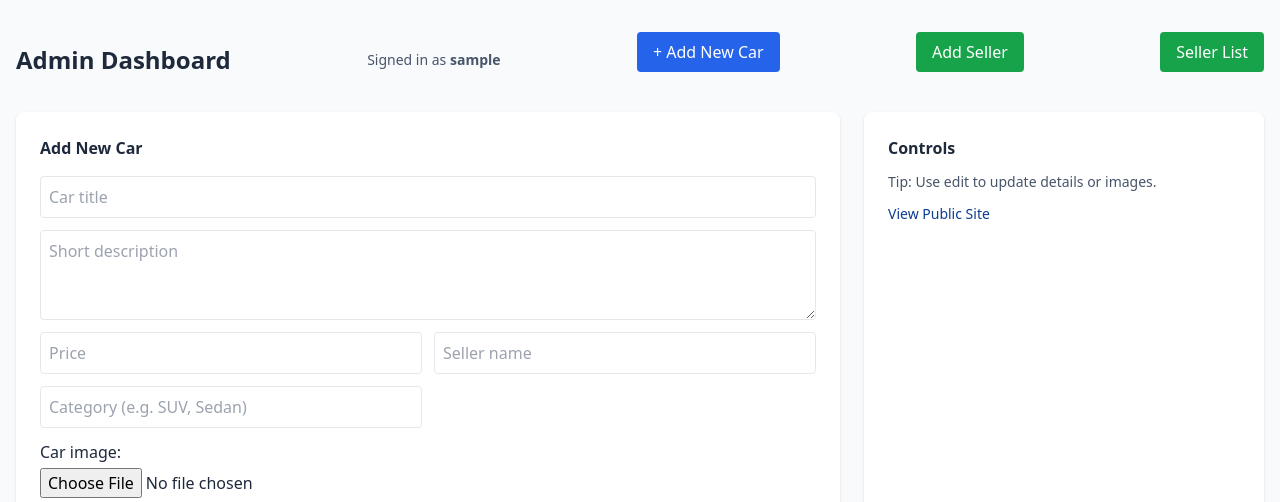
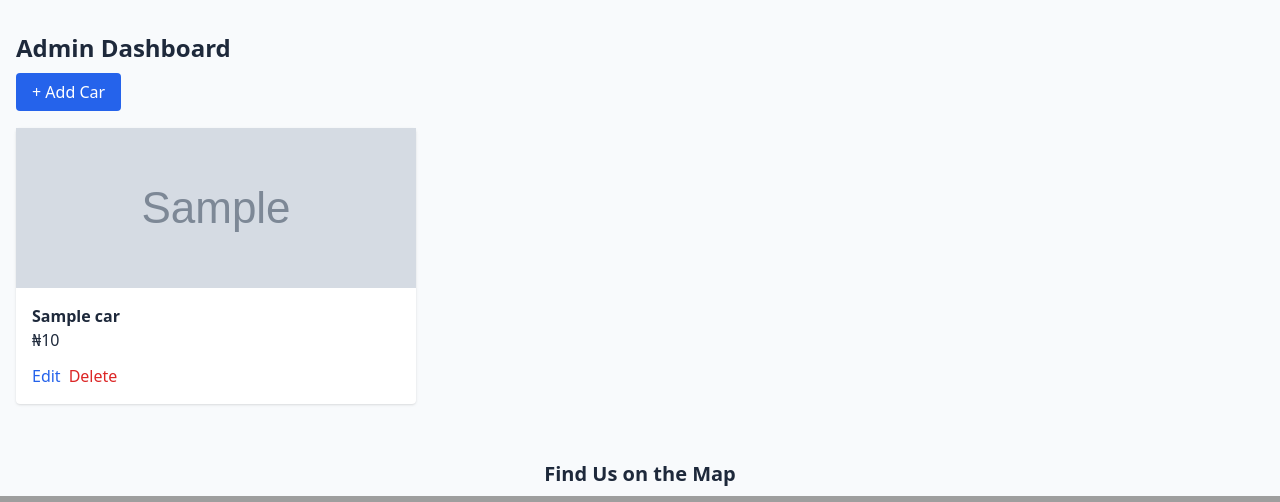
Before and after one commit to Tiamiyu-Shams/stellarmotors, a Flask app: template templates/admin.html in a window 1280 px wide. Shown: the part 80-582 px from the top of the page. Run offline with Flask 3, Linux system fonts and the light colour scheme; the template is opened without the code that fills it: most values are stand-ins (such as "Sample title", 1, 10 or a date in 2020); grey boxes marked "Sample" are stand-in pictures; parts of the project's set-up code (start-up, migrations or seed data) failed here and were passed over; some libraries are stand-ins or nearby versions; grey boxes are pictures that could not be loaded.

Commit message:
Update admin.html

```diff
--- a/templates/admin.html
+++ b/templates/admin.html
@@ -1,108 +1,29 @@
 {% extends "base.html" %}
-{% block title %}Admin — Stellar Motors{% endblock %}
+{% block title %}Admin Dashboard{% endblock %}
 
 {% block content %}
-<div class="flex items-center justify-between gap-4 mb-6">
-  <h2 class="text-2xl font-bold">Admin Dashboard</h2>
-  <div class="text-sm text-slate-600">Signed in as <strong>{{ username }}</strong></div>
-  <a href="{{ url_for('admin.add_car_page') }}"
-    class="inline-block bg-blue-600 text-white px-4 py-2 rounded hover:bg-blue-700 mb-4">
-    + Add New Car
-  </a>
-  <a href="{{ url_for('admin.add_seller') }}"
-   class="inline-block bg-green-600 text-white px-4 py-2 rounded mb-4">
-   Add Seller
-</a>
-<a href="{{ url_for('admin.sellers') }}"
-   class="inline-block bg-green-600 text-white px-4 py-2 rounded mb-4">
-   Seller List
-</a>
+<h2 class="text-2xl font-bold mb-4">Admin Dashboard</h2>
 
+<a href="{{ url_for('admin.add_car_page') }}"
+   class="bg-blue-600 text-white px-4 py-2 rounded">+ Add Car</a>
 
-</div>
+<div class="grid grid-cols-1 md:grid-cols-3 gap-6 mt-6">
+{% for car in cars %}
+  <div class="bg-white shadow rounded">
+    <img src="{{ car.main_image }}" class="h-40 w-full object-cover">
+    <div class="p-4">
+      <h3 class="font-semibold">{{ car.title }}</h3>
+      <p>₦{{ "{:,.0f}".format(car.price) }}</p>
 
-<!-- Add car form (left) and stats/controls (right) -->
-<div class="grid grid-cols-1 lg:grid-cols-3 gap-6 mb-8">
-  <div class="lg:col-span-2 bg-white p-6 rounded-lg shadow">
-    <h3 class="font-semibold mb-4">Add New Car</h3>
-    <form method="POST" action="{{ url_for('admin.add_car') }}" enctype="multipart/form-data"
-      class="grid grid-cols-1 md:grid-cols-2 gap-3">
-      <input name="title" placeholder="Car title" class="p-2 border rounded col-span-2" required>
-      <textarea name="description" placeholder="Short description" class="p-2 border rounded col-span-2"
-        rows="3"></textarea>
-      <input name="price" type="number" step="0.01" placeholder="Price" class="p-2 border rounded">
-      <input name="seller_name" placeholder="Seller name" class="p-2 border rounded">
-      <input name="category" placeholder="Category (e.g. SUV, Sedan)" class="p-2 border rounded">
-      <label class="col-span-2">
-        Car image:
-        <input type="file" name="image" accept="image/*" onchange="previewImage(event,'carPreview')"
-          class="w-full mt-1">
-      </label>
-      <img id="carPreview" src="/static/images/default_car.jpg"
-        class="h-36 w-full object-cover rounded col-span-2 border mt-1">
-      <label class="col-span-2">
-        Seller photo:
-        <input type="file" name="seller_photo" accept="image/*" onchange="previewImage(event,'sellerPreview')"
-          class="w-full mt-1">
-      </label>
-      <img id="sellerPreview" src="/static/images/default_seller.jpg"
-        class="h-20 w-20 object-cover rounded-full border mt-1">
-      <div class="col-span-2">
-        <button class="bg-primary-900 text-white px-4 py-2 rounded mt-3">Add Car</button>
-      </div>
-    </form>
-  </div>
-
-  <aside class="bg-white p-6 rounded-lg shadow">
-    <h3 class="font-semibold mb-3">Controls</h3>
-    <p class="text-sm text-slate-600">Tip: Use edit to update details or images.</p>
-    <a href="{{ url_for('main.index') }}" class="inline-block mt-3 text-sm text-primary-900 hover:underline">View Public
-      Site</a>
-  </aside>
-</div>
-
-<!-- Cards grid -->
-<section class="grid grid-cols-1 sm:grid-cols-2 lg:grid-cols-3 gap-6">
-  {% for car in cars %}
-  <div class="bg-white rounded-lg shadow overflow-hidden">
-    <img src="{{ car['image'] }}" alt="" class="w-full h-44 object-cover">
-    <div class="p-4">
-      <div class="flex justify-between items-start gap-3">
-        <div>
-          <h4 class="font-semibold">{{ car['title'] }}</h4>
-          <p class="text-sm text-slate-600 mt-1">{{ car['description']|truncate(80) }}</p>
-          <div class="mt-2 text-primary-900 font-bold">&#x20A6;{{ '%.2f'|format(car['price']) }}</div>
-        </div>
-        <div class="flex flex-col items-end gap-2">
-          <a href="{{ url_for('admin.edit_car', car_id=car['id']) }}"
-            class="inline-flex items-center gap-2 text-sm bg-sky-50 text-sky-700 px-3 py-1 rounded">
-            <!-- edit icon -->
-            <svg class="w-4 h-4" fill="none" stroke="currentColor" viewBox="0 0 24 24">
-              <path stroke-width="2" stroke-linecap="round" stroke-linejoin="round"
-                d="M15.232 5.232l3.536 3.536M4 20h4l10-10-4-4L4 16v4z" />
-            </svg>
-            Edit
-          </a>
-          <a href="{{ url_for('admin.delete_car', car_id=car['id']) }}" onclick="return confirm('Delete this car?');"
-            class="inline-flex items-center gap-2 text-sm bg-rose-50 text-rose-700 px-3 py-1 rounded">
-            <!-- delete icon -->
-            <svg class="w-4 h-4" fill="none" stroke="currentColor" viewBox="0 0 24 24">
-              <path stroke-width="2" stroke-linecap="round" stroke-linejoin="round"
-                d="M19 7L5 7M10 11v6M14 11v6M9 7l1-3h4l1 3" />
-            </svg>
-            Delete
-          </a>
-        </div>
-      </div>
-
-      <div class="mt-3 flex items-center gap-3">
-        <img src="{{ car['seller_photo'] }}" alt="{{ car['seller_name'] }}"
-          class="w-10 h-10 rounded-full object-cover border">
-        <div class="text-sm text-slate-700">{{ car['seller_name'] }}</div>
+      <div class="flex gap-2 mt-3">
+        <a href="{{ url_for('admin.edit_car', car_id=car.id) }}"
+           class="text-blue-600">Edit</a>
+        <a href="{{ url_for('admin.delete_car', car_id=car.id) }}"
+           onclick="return confirm('Delete car?')"
+           class="text-red-600">Delete</a>
       </div>
     </div>
   </div>
-  {% endfor %}
-</section>
-
+{% endfor %}
+</div>
 {% endblock %}
```
